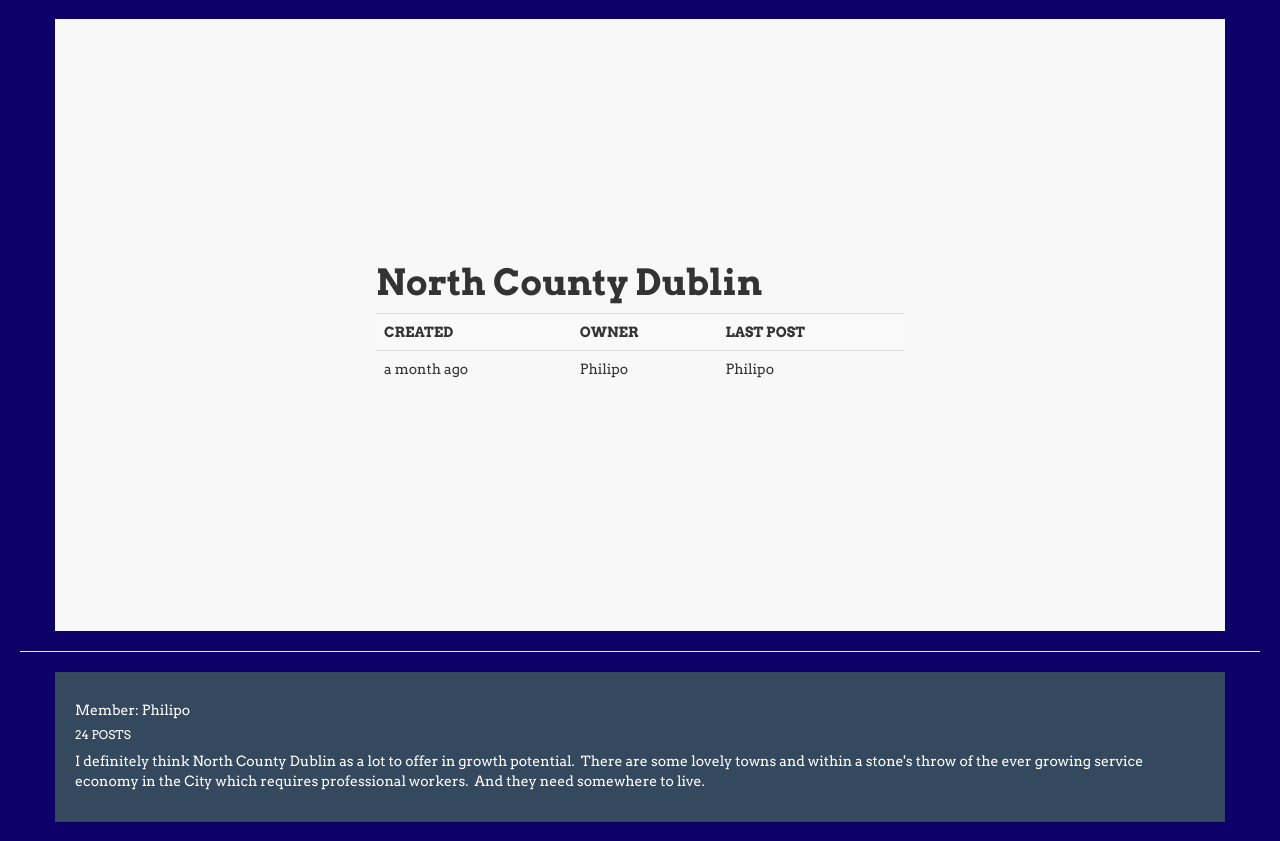
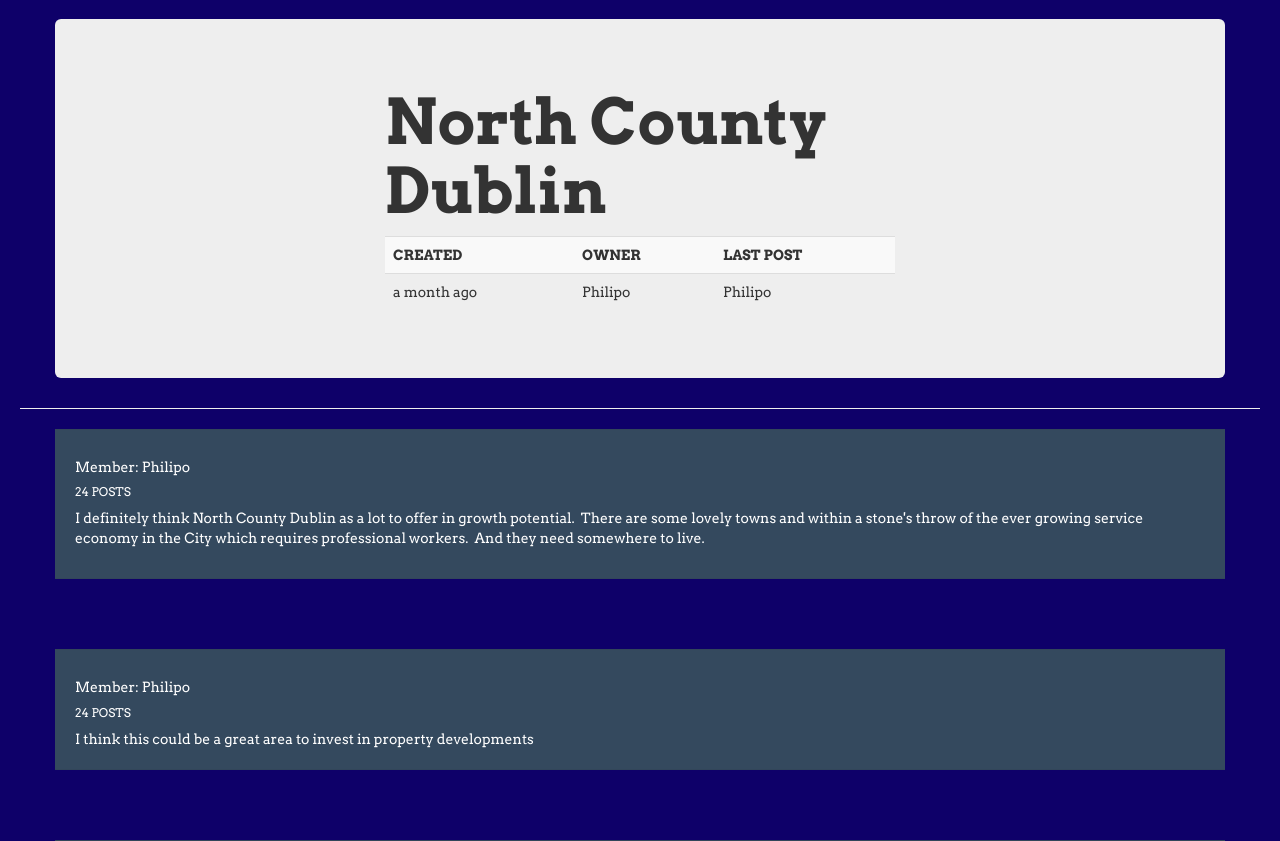
Before and after one commit to Code-Institute-Submissions/property_mogul_final, a Django app: page /thread/1/ in a window 1280 px wide. Shown: the part 51-892 px from the top of the page. Run offline with Django 3.2, Linux system fonts and the light colour scheme; data comes from the database, SQL or seed files in the repository; some libraries are stand-ins or nearby versions.

Commit message:
switched thread headline to jumbotron container

```diff
--- a/templates/forum/thread.html
+++ b/templates/forum/thread.html
@@ -5,10 +5,9 @@
 
 {% block content %}
 
-    <div class="container content-section-a">
+    <div class="jumbotron container">
         <div class="row header">
         <div class="col-md-6 col-md-offset-3">
-{#            <h1><strong>Thread: </strong></h1>#}
             <h1><strong>{{ thread.name }}</strong></h1>
         </div>
             <div class="col-md-6 col-md-offset-3">
```
